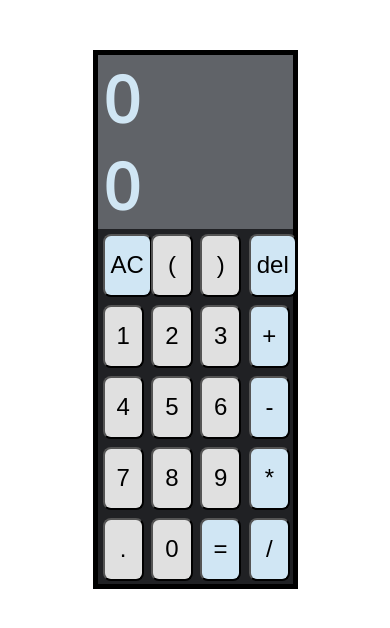
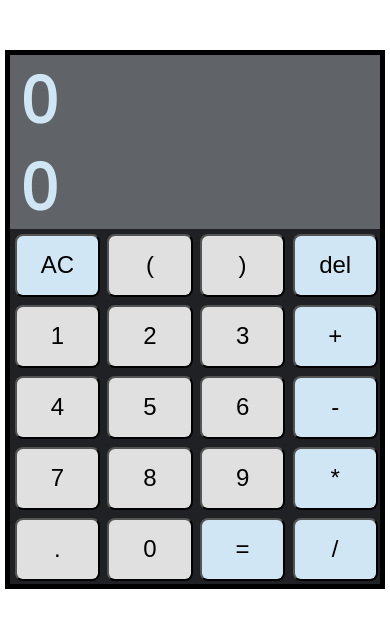
Before and after one commit to benjaminstones/ReactCalculator, a React (Create React App) app: page / in a window 390 px wide. Shown: the top 628 px of the page. Built offline with nearby package versions, Linux system fonts and the light colour scheme; the HTML template or start-up script is replaced by a standard one.

Commit message:
Added media query to allow for mobile view

```diff
--- a/src/App.css
+++ b/src/App.css
@@ -6,3 +6,14 @@
   margin: auto;
   margin-top: 50px;
 }
+
+@media (max-width: 600px) {
+  .calc-container {
+    background-color: #202124;
+    height: 100%;
+    border: 5px solid black;
+    width: 95%;
+    margin: auto;
+    margin-top: 50px;
+  }
+}
```
